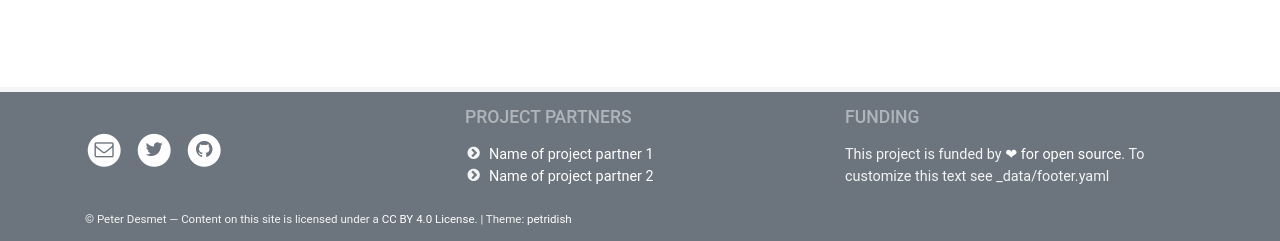
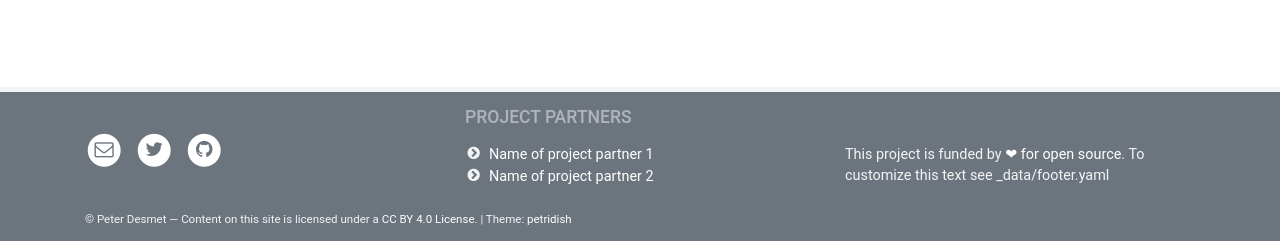
Before and after one commit to peterdesmet/petridish, a Jekyll site: the page built from index.md, in a window 1280 px wide. Shown: the part 816-1057 px from the top of the page. Built offline with Jekyll 4.4.1, drawn with Linux system fonts in a browser that asks for light colours.

Commit message:
Use customizable columns in footer + horizontal at .lg only

```diff
--- a/_includes/footer.html
+++ b/_includes/footer.html
@@ -1,7 +1,7 @@
 <footer>
   <div class="container">
     <div class="row">
-      <div class="col-md-4 mt-md-4">
+      <div class="col-lg mt-lg-4">
         <ul class="list-inline">
           {% if site.email %}
           <li class="list-inline-item">
@@ -38,22 +38,25 @@
         </ul>
       </div>
 
-      <div class="col-md-4">
-        <h3>{{ site.data.footer.links_title }}</h3>
+      {% for col in site.data.footer.columns %}
+      <div class="col-lg">
+        <h5>{{ col.title }}</h5>
+
+        {{ col.description | markdownify }}
+
+        {% if col.links %}
         <ul class="fa-ul">
-        {% for item in site.data.footer.links %}
+        {% for item in col.links %}
           <li>
             <i class="fa-li fa fa-chevron-circle-right"></i>
             <a href="{{ item.link | relative_url}}" {% if item.new_window %}target="_blank"{% endif %}>{{ item.name }}</a>
           </li>
         {% endfor %}
         </ul>
+        {% endif %}
+
       </div>
-
-      <div class="col-md-4">
-        <h3>{{ site.data.footer.description_title }}</h3>
-        {{ site.data.footer.description | markdownify }}
-      </div>
+      {% endfor %}
     </div>
 
     <div class="small mt-2">
--- a/_sass/_footer.scss
+++ b/_sass/_footer.scss
@@ -11,10 +11,14 @@ body > footer {
     color: $white;
   }
 
-  h3 {
+  h5 {
     color: lighten(theme-color("footer"), 25);
     font-size: 1.1rem;
     text-transform: uppercase;
+
+    @include media-breakpoint-up(lg) {
+      min-height: 1.3rem; // Aim to align text if no h5 is present
+    }
   }
 
   // Font awesome icons
```
Also changed, not shown: _data/footer.yaml (+21 -12 lines).
